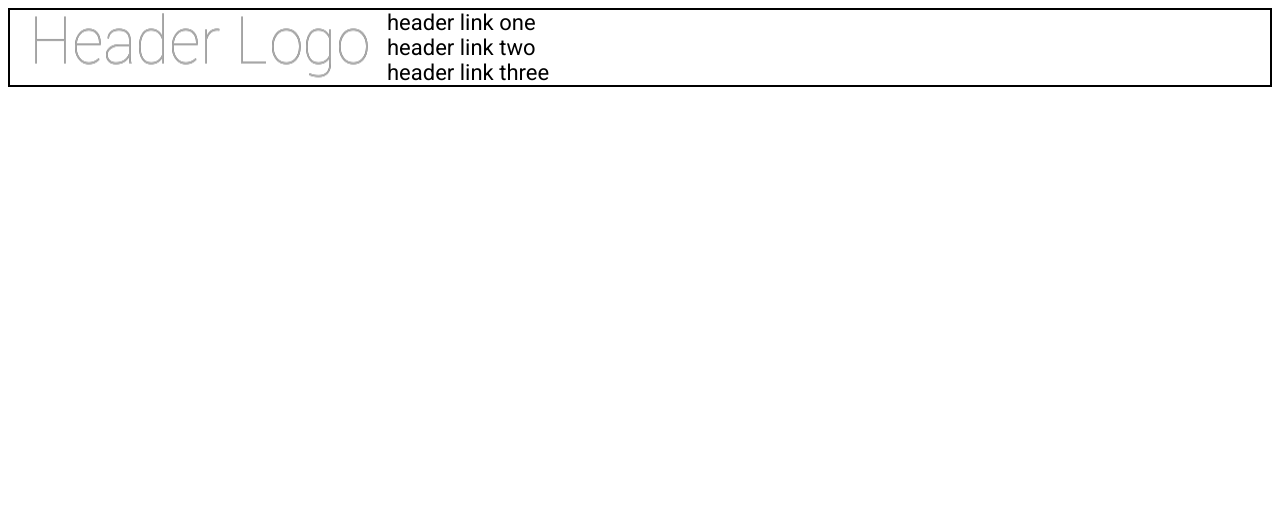
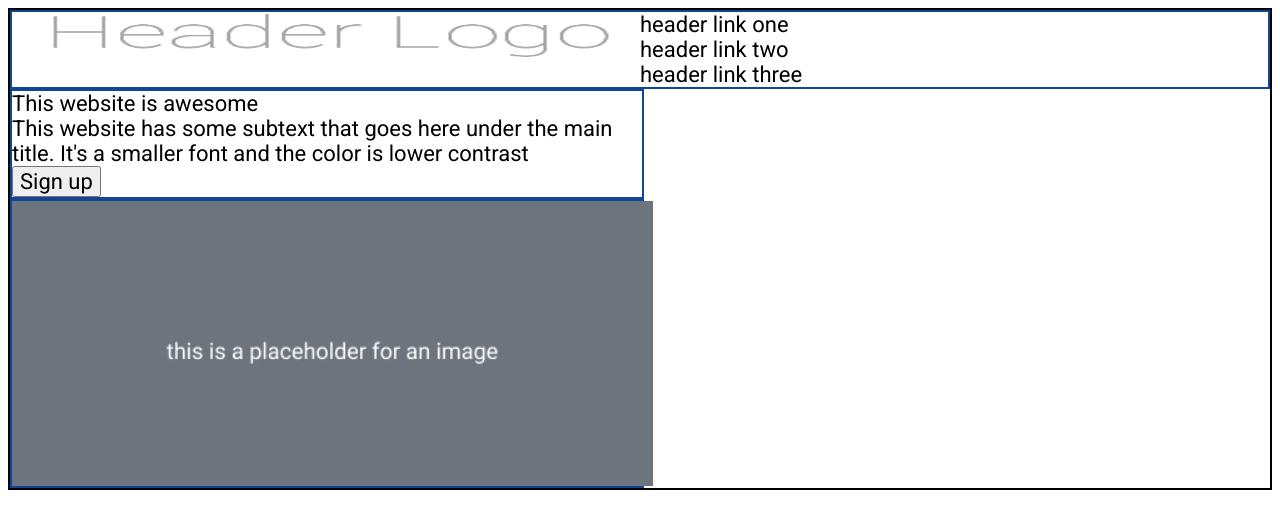
Before and after one commit to MM-AUT/Landing-page, a plain HTML site: page index.html in a window 1280 px wide. Drawn offline with Linux system fonts and the light colour scheme.

Commit message:
Expand container1

```diff
--- a/index.html
+++ b/index.html
@@ -9,13 +9,22 @@
 </head>
 <body>
     <div class="container1">
-    <img src="./images/header-logo.png" alt="Header Logo">
-      <div class="header-link">
-        <div>header link one</div>
-        <div>header link two</div>
-        <div>header link three</div>
+      <div class="header-container">
+        <img class="img-header-logo" src="./images/header-logo.png" alt="Header Logo">
+        <div class="header-link">
+          <div>header link one</div>
+          <div>header link two</div>
+          <div>header link three</div>
+          </div>
       </div>
-
+      <div class="hero-section-left">
+        <div class="hero-main-text">This website is awesome</div>
+        <div class="hero-secondary-text>">This website has some subtext that goes here under the main title. It's a smaller font and the color is lower contrast</div>
+        <button type="button">Sign up</button>
+      </div>
+      <div class="hero-section-right">
+        <img class="img-hero-section-right" src="./Images/hero-right.jpg">
+      </div>
     </div>
 </body>
 </html>
--- a/styles.css
+++ b/styles.css
@@ -6,12 +6,37 @@
 .container1 {
     display: flex;
     border: 2px solid black;
+    flex-wrap: wrap;
+}
+
+.header-container {
+    display: flex;
+    border: 2px solid rgb(14, 69, 150);
+    width: 100%;
+}
+
+.hero-section-left {
+    display: flex;
+    border: 2px solid rgb(14, 69, 150);
+    flex-wrap: wrap;
+    width: 50%;
+}
+
+.hero-section-right {
+    display: flex;
+    border: 2px solid rgb(14, 69, 150);
+    width: 50%;
 }
 
 .header-link {
     flex: 1;
 }
 
-img {
-    hight: 50px;
+.img-hero-section-right {
+    height: 100%;
 }
+
+.img-header-logo {
+    height: 50px;
+    flex: 1;
+}
```
Also changed, not shown: Images/hero-right.jpg (added).
